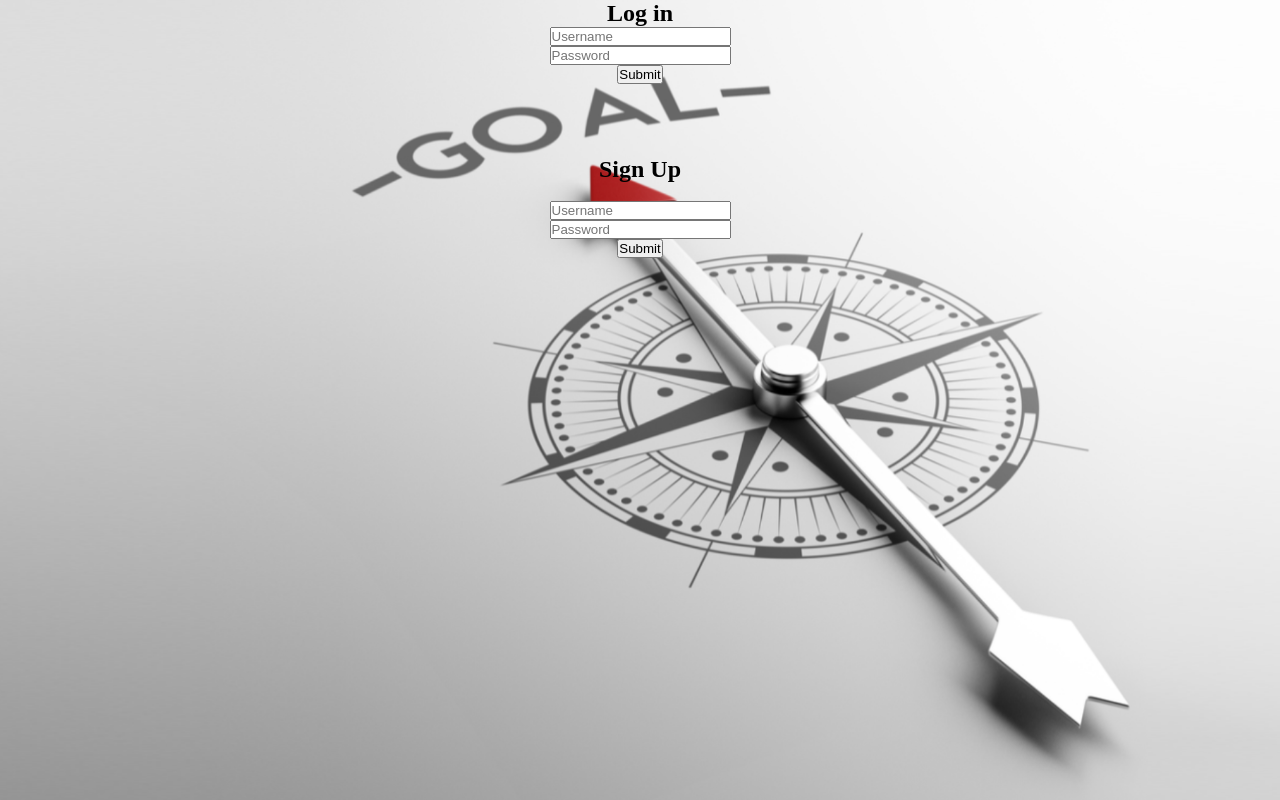
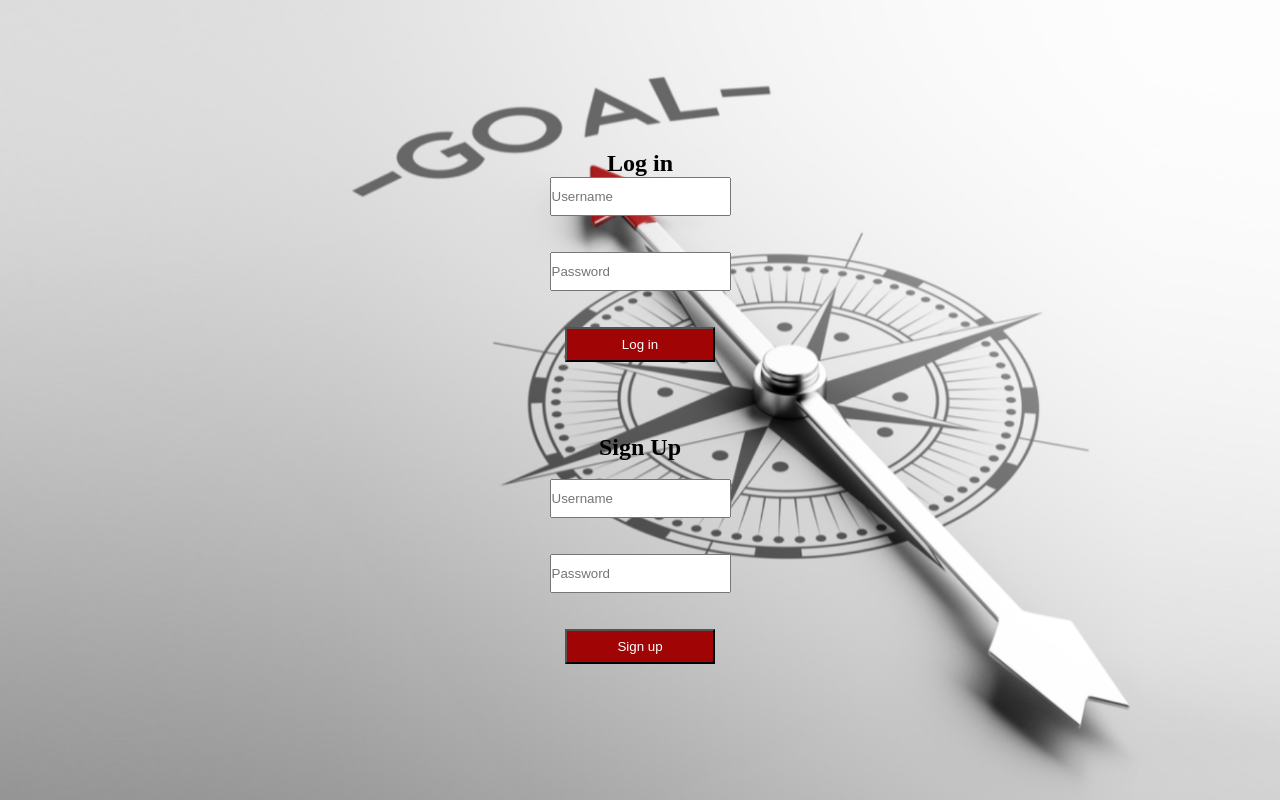
Before and after one commit to ZacharyKathe/Kinetic, a React (Create React App) app: page / in a window 1280 px wide. Built offline with nearby package versions, Linux system fonts and the light colour scheme.

Commit message:
updated style with reveal

```diff
--- a/src/index.css
+++ b/src/index.css
@@ -9,3 +9,41 @@
     background-size: cover;
     background-position: bottom;
 }
+
+
+.logIn{
+    padding-top: 150px;
+}
+
+.form-group{
+  height: 75px;
+}
+
+.form-control{
+    height: 35px;
+}
+
+.btn-success{
+    height: 35px;
+    width: 150px;
+    background-color: rgb(160, 4, 4);
+    color: white;
+}
+
+@media screen and (max-width: 992px) {
+
+  }
+
+  /* Large smartphones - navbar changes color */
+
+  @media screen and (max-width: 768px) {
+
+  }
+
+  /* Small smartphones - image placeholders change color */
+
+  @media screen and (max-width: 576px) {
+    .logIn{
+        padding-top: 70px;
+    }
+  }
--- a/src/pages/Signup/index.js
+++ b/src/pages/Signup/index.js
@@ -2,9 +2,9 @@ import React, {useState} from "react";
 import Container from "../../components/Container";
 import Col from "../../components/Col";
 import Row from "../../components/Row";
-import Bounce from 'react-reveal/Bounce'
-import Zoom from 'react-reveal/Zoom'
-import LightSpeed from 'react-reveal/LightSpeed'
+import Jump from 'react-reveal/Jump'
+
+import Rotate from 'react-reveal/Rotate'
 
 const Signup = () => {
   const [username,setusername] = useState("")
@@ -22,8 +22,38 @@ const Signup = () => {
 
   return (
     <div className='logInScreen'>
-       <LightSpeed><h2>Log in</h2></LightSpeed>
-      <Zoom>
+      <Jump> <h2 className='logIn'>Log in</h2> </Jump>
+      <Rotate>
+      <form onSubmit={handleSubmit}>
+        <Container className="signInForm">
+          <Row className="form-group">
+            <Col size="12">
+              <input className="form-control" type="text" placeholder="Username" name="username" value={username} onChange={event=>setusername(event.target.value)} />
+            </Col>
+          </Row>
+          <Row className="form-group">
+            <Col size="12">
+              <input className="form-control"  type="password"  placeholder="Password"  name="password" value={password} onChange={event=>setpassword(event.target.value)}
+              />
+            </Col>
+          </Row>
+          <button className="btn btn-success" type="submit">
+            Log in
+          </button>
+        </Container>
+      </form>
+      </Rotate>
+      <br/>
+      <br/>
+      <br/>
+      <br/>
+
+        <div className="mt-4">
+        <Jump> <h2>Sign Up</h2> </Jump>
+      </div>
+
+      <br/>
+      <Rotate>
       <form onSubmit={handleSubmit}>
         <Container className="mt-3 px-5">
           <Row className="form-group">
@@ -38,41 +68,11 @@ const Signup = () => {
             </Col>
           </Row>
           <button className="btn btn-success" type="submit">
-            Submit
+            Sign up
           </button>
         </Container>
       </form>
-      </Zoom>
-      <br/>
-      <br/>
-      <br/>
-      <br/>
-
-        <div className="mt-4">
-        <LightSpeed> <h2>Sign Up</h2></LightSpeed>
-      </div>
-
-      <br/>
-      <Zoom>
-      <form onSubmit={handleSubmit}>
-        <Container className="mt-3 px-5">
-          <Row className="form-group">
-            <Col size="12">
-              <input className="form-control" type="text" placeholder="Username" name="username" value={username} onChange={event=>setusername(event.target.value)} />
-            </Col>
-          </Row>
-          <Row className="form-group">
-            <Col size="12">
-              <input className="form-control"  type="password"  placeholder="Password"  name="password" value={password} onChange={event=>setpassword(event.target.value)}
-              />
-            </Col>
-          </Row>
-          <button className="btn btn-success" type="submit">
-            Submit
-          </button>
-        </Container>
-      </form>
-      </Zoom>
+      </Rotate>
 
     </div>
   );
```
